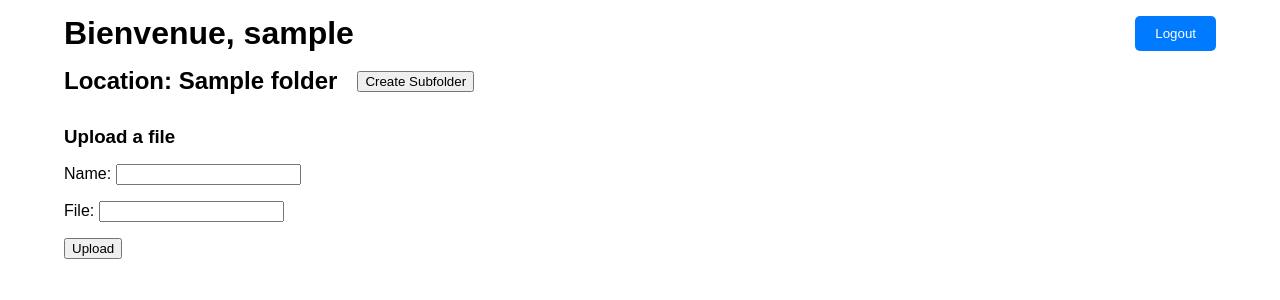
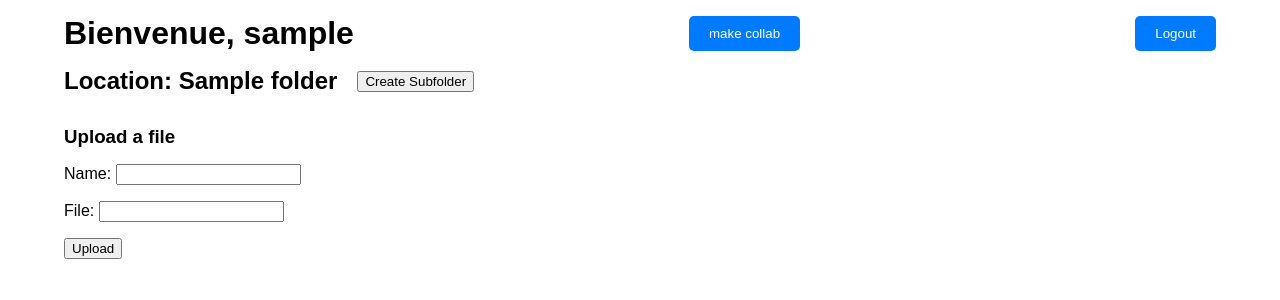
Before and after one commit to Strelixia/MC_CLOUD, a Django app: page /folder/1/ in a window 1280 px wide. Shown: the top 300 px of the page. Run offline with Django 5.2, Linux system fonts and the light colour scheme; a user stored in the database is signed in; tables that the repository leaves empty hold one stand-in row (values such as "Sample post").

Commit message:
Ajout du boutton make collaboration

```diff
--- a/cloud/templates/base.html
+++ b/cloud/templates/base.html
@@ -17,6 +17,9 @@
 
     <div class="header">
         <h1>Bienvenue, {{ request.user.username }}</h1>
+        <form class="action-btn" method="post" action="{% url 'logout' %}">{% csrf_token %}
+            <button type="submit" class="btn btn-danger">make collab</button>
+        </form>
         <form class="action-btn" method="post" action="{% url 'logout' %}">{% csrf_token %}
             <button type="submit" class="btn btn-danger">Logout</button>
         </form>
```
